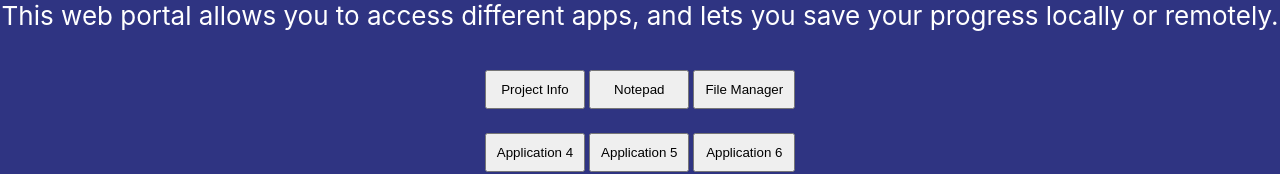
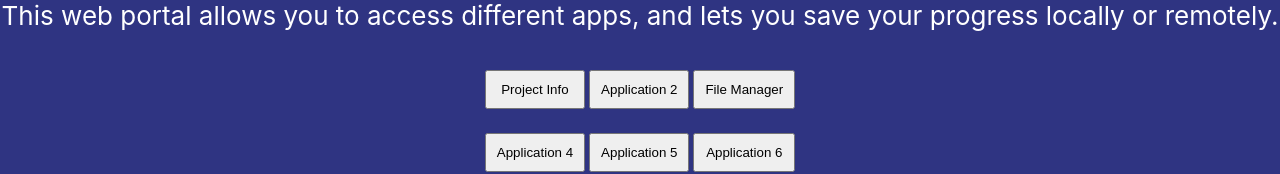
Before and after one commit to CriusNyx/SysAdminII, a React (Create React App) app in the folder demo-for-sys-admin-ii/: page / in a window 1280 px wide. Shown: the part 355-529 px from the top of the page. Built offline with nearby package versions, Linux system fonts and the light colour scheme.

Commit message:
html-work

```diff
--- a/demo-for-sys-admin-ii/src/Main.js
+++ b/demo-for-sys-admin-ii/src/Main.js
@@ -17,7 +17,7 @@ function Main(){
             <tbody>
                 <tr>
                 {ButtonLink('Project Info', '/ProjectInfo')}
-                {ButtonLink('Notepad', '/Notepad')}
+                {ButtonControl(2)}
                 {ButtonLink('File Manager', '/FileManager')}
                 </tr>
                 <tr>
```
